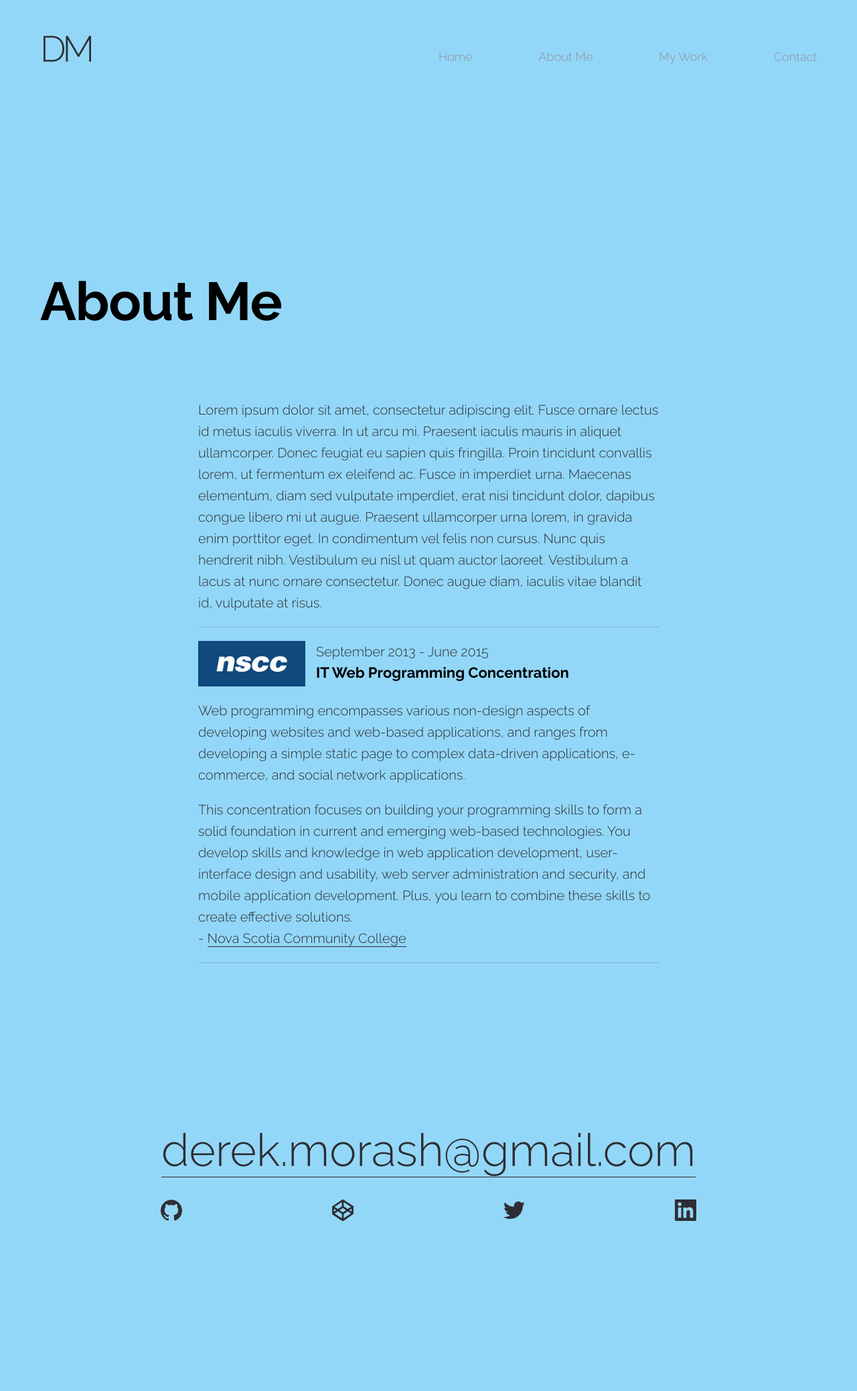
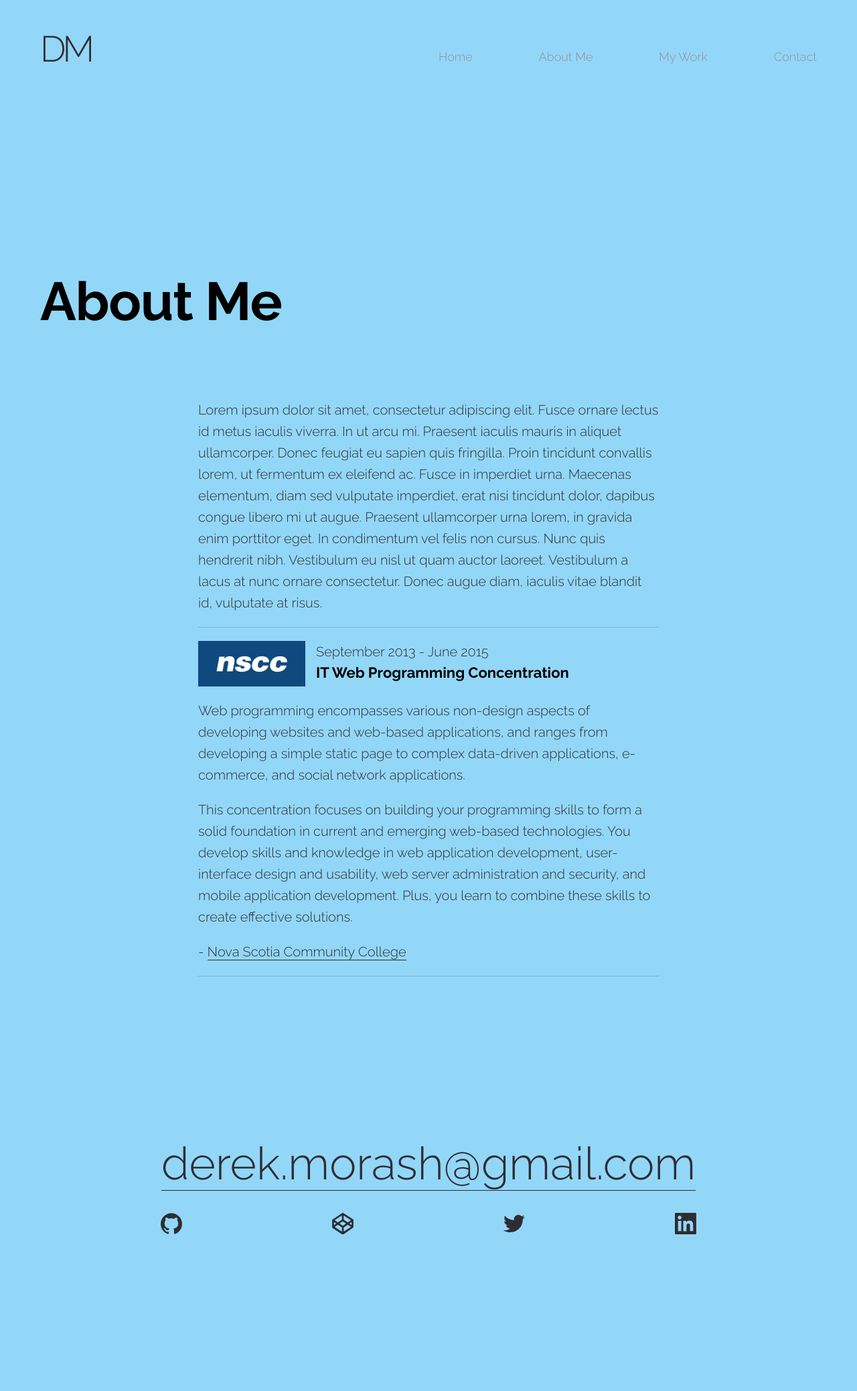
Before and after one commit to derekmorash/New-Portfolio, a Jekyll site: the page built from about/index.html, in a window 1280 px wide. Shown: the whole page at 67% size. Built offline with Jekyll 4.4.1, drawn with Linux system fonts in a browser that asks for light colours; nearby versions of some CDN libraries.

Commit message:
education section touch ups

```diff
--- a/_includes/aboutme-education.html
+++ b/_includes/aboutme-education.html
@@ -9,5 +9,5 @@
   <p>Web programming encompasses various non-design aspects of developing websites and web-based applications, and ranges from developing a simple static page to complex data-driven applications, e-commerce, and social network applications.</p>
 
   <p>This concentration focuses on building your programming skills to form a solid foundation in current and emerging web-based technologies. You develop skills and knowledge in web application development, user-interface design and usability, web server administration and security, and mobile application development. Plus, you learn to combine these skills to create effective solutions.</p>
-  <span class="education--source">- <a href="" target="blank">Nova Scotia Community College</a></span
+  <span class="education--source">- <a href="http://www.nscc.ca/learning_programs/programs/PlanDescr.aspx?prg=IFTG&pln=IT-INTERNT" target="blank">Nova Scotia Community College</a></span
 </section>
--- a/assets/css/3-layouts/about-page.sass
+++ b/assets/css/3-layouts/about-page.sass
@@ -45,3 +45,7 @@ body.about-me
         .course
           margin: 0
           +span-columns(12)
+
+    .education--source
+      display: block
+      margin-top: 20px
--- a/assets/css/main.css
+++ b/assets/css/main.css
@@ -1213,6 +1213,9 @@ body.about-me {
         width: 100%; }
         .about--page .about--education .education--header .course:last-child {
           margin-right: 0; } }
+  .about--page .about--education .education--source {
+    display: block;
+    margin-top: 20px; }
 
 .work {
   max-width: 1600px;
```
